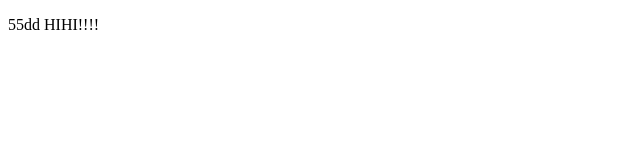
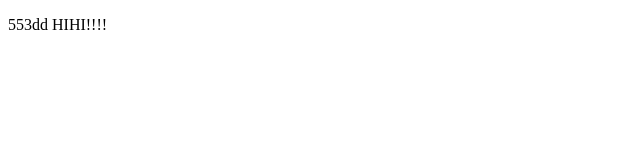
Before and after one commit to ckdgus2806/jenkins-test, a plain HTML site: page index.html in a window 1280 px wide. Shown: the full height of the page, 0-640 px from the left. Drawn offline with Linux system fonts and the light colour scheme.

Commit message:
6 번째 커밋 메시지

```diff
--- a/index.html
+++ b/index.html
@@ -6,6 +6,6 @@
     <title>Document</title>
 </head>
 <body>
-    <p>55dd HIHI!!!!</p>
+    <p>553dd HIHI!!!!</p>
 </body>
 </html>
```
